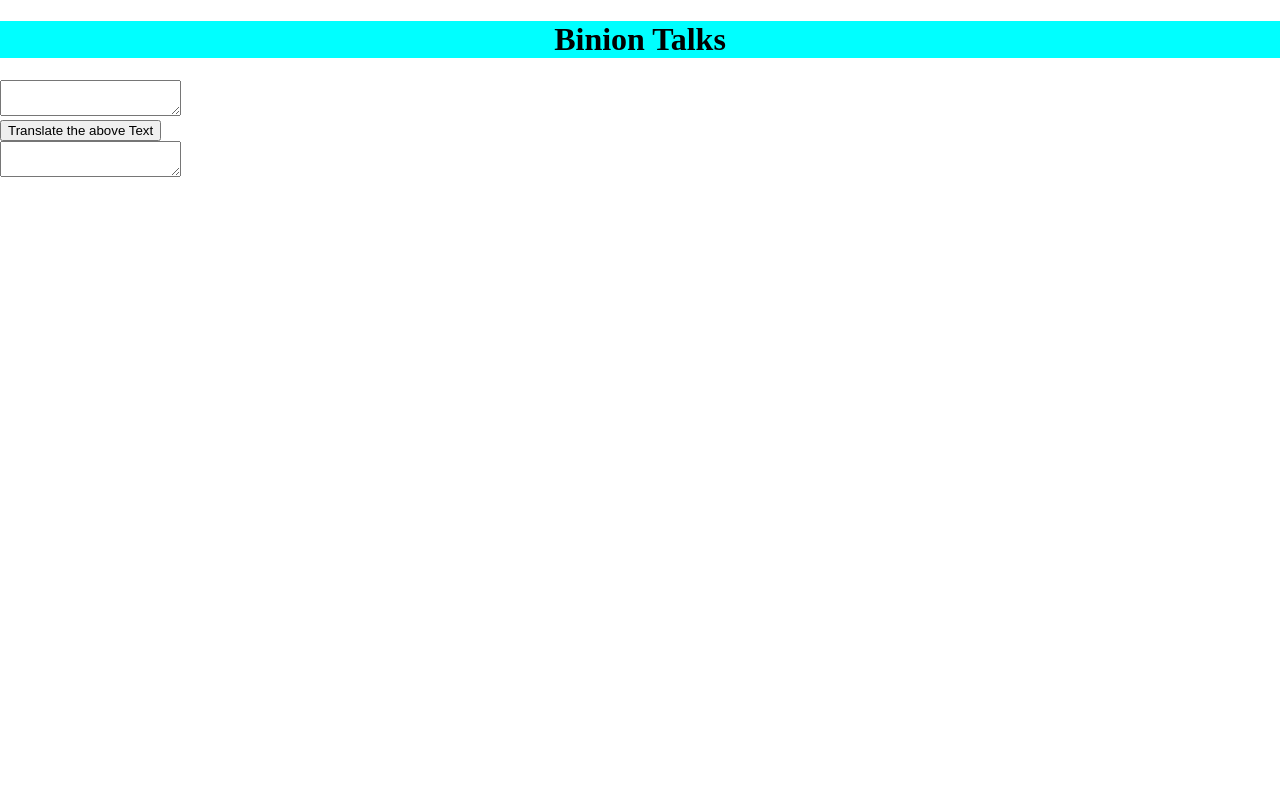
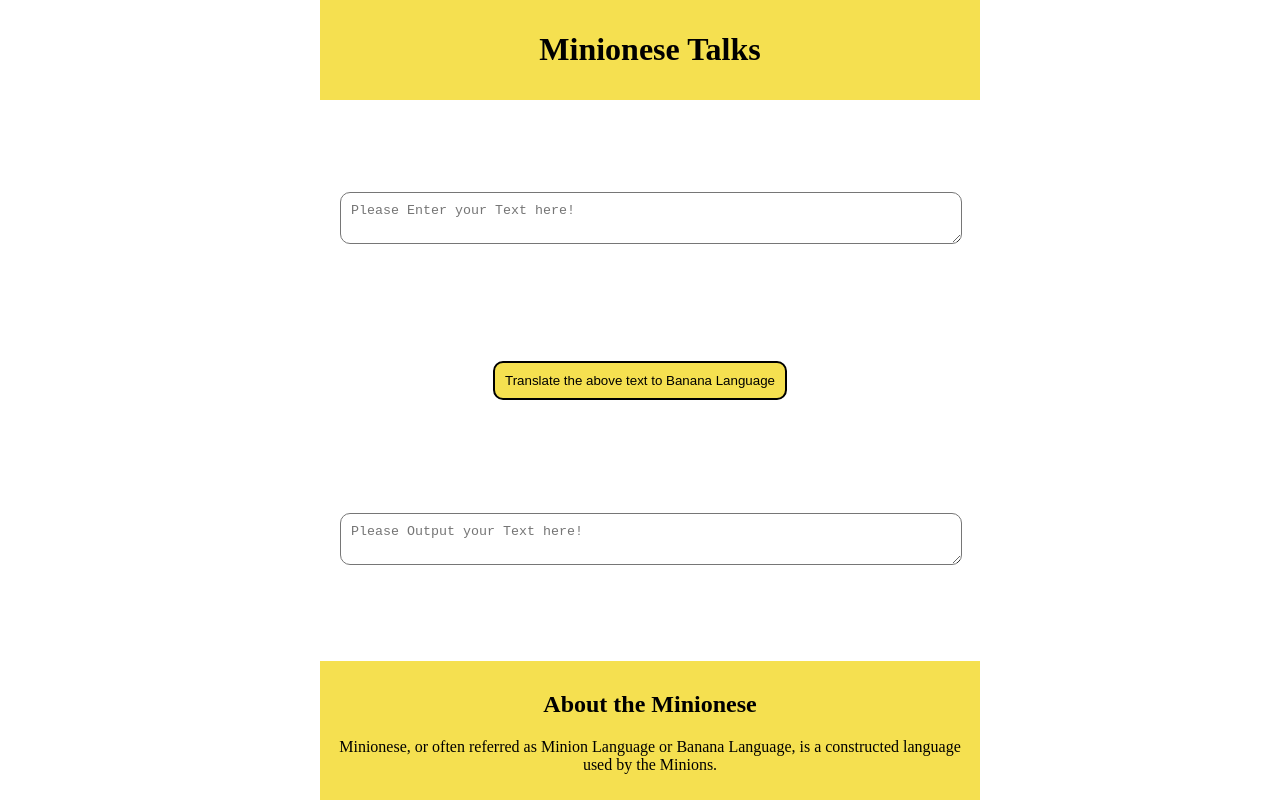
Before and after one commit to sankesh97/neogcamp-mark06, a plain HTML site: page index.html in a window 1280 px wide. Drawn offline with Linux system fonts and the light colour scheme.

Commit message:
Change the name is Minionese Talks, Updated stylesheet and HTML for better design.

```diff
--- a/index.html
+++ b/index.html
@@ -5,20 +5,39 @@
     <meta http-equiv="X-UA-Compatible" content="IE=edge" />
     <meta name="viewport" content="width=device-width, initial-scale=1.0" />
     <link href="./style.css" rel="stylesheet" />
-    <title>Binion Talks</title>
+    <title>Minionese Talks</title>
   </head>
   <body>
-    <div class="header">
-      <h1>Binion Talks</h1>
+    <div id="container">
+      <div class="coloured-container">
+        <h1>Minionese Talks</h1>
       </div>
       <div class="form-control">
-      <textarea id="input"></textarea>
+        <textarea
+          id="input"
+          class="textareas"
+          placeholder="Please Enter your Text here!"
+        ></textarea>
       </div>
       <div class="form-control">
-      <button onclick="translateBinion()">Translate the above Text</button>
+        <button onclick="translateBinion()">
+          Translate the above text to Banana Language
+        </button>
       </div>
       <div class="form-control">
-      <textarea id="output"></textarea>
+        <textarea
+          id="output"
+          class="textareas"
+          placeholder="Please Output your Text here!"
+        ></textarea>
+      </div>
+      <div class="coloured-container">
+        <h2>About the Minionese</h2>
+        <p>
+          Minionese, or often referred as Minion Language or Banana Language, is
+          a constructed language used by the Minions.
+        </p>
+      </div>
     </div>
     <script src="./script.js" type="text/javascript"></script>
   </body>
--- a/script.js
+++ b/script.js
@@ -1,5 +1,5 @@
 let inputText = document.querySelector("#input");
-let outputText = document.querySelector("#output").value;
+let outputText = document.querySelector("#output");
 
 let translateBinion = () => {
   console.log(inputText.value);
--- a/style.css
+++ b/style.css
@@ -2,11 +2,49 @@ html,
 body {
   margin: 0;
   padding: 0;
-  overflow-x: hidden;
+  display: flex;
+  justify-content: center;
+}
+#container {
+  width: 50vw;
+  text-align: center;
+  min-height: 100vh;
+  display: flex;
+  flex-direction: column;
+  justify-content: space-between;
 }
 
-.header {
+.coloured-container {
   width: 100%;
-  text-align: center;
-  background-color: aqua;
+  background-color: #f5e050;
+  padding: 10px;
 }
+
+.form-control {
+  margin: 20px;
+}
+
+.textareas {
+  border-radius: 10px;
+  padding: 10px;
+  width: 100%;
+}
+
+.textareas:focus {
+  outline: none;
+  border-color: #f5e050;
+}
+
+button {
+  background-color: #f5e050;
+  padding: 10px;
+  border: 2px solid #000;
+  border-radius: 10px;
+}
+
+@media (max-width: 600px) {
+  #container {
+    width: 95vw;
+    text-align: center;
+  }
+}
```
Lines whose indentation alone changed are shown as unchanged.
